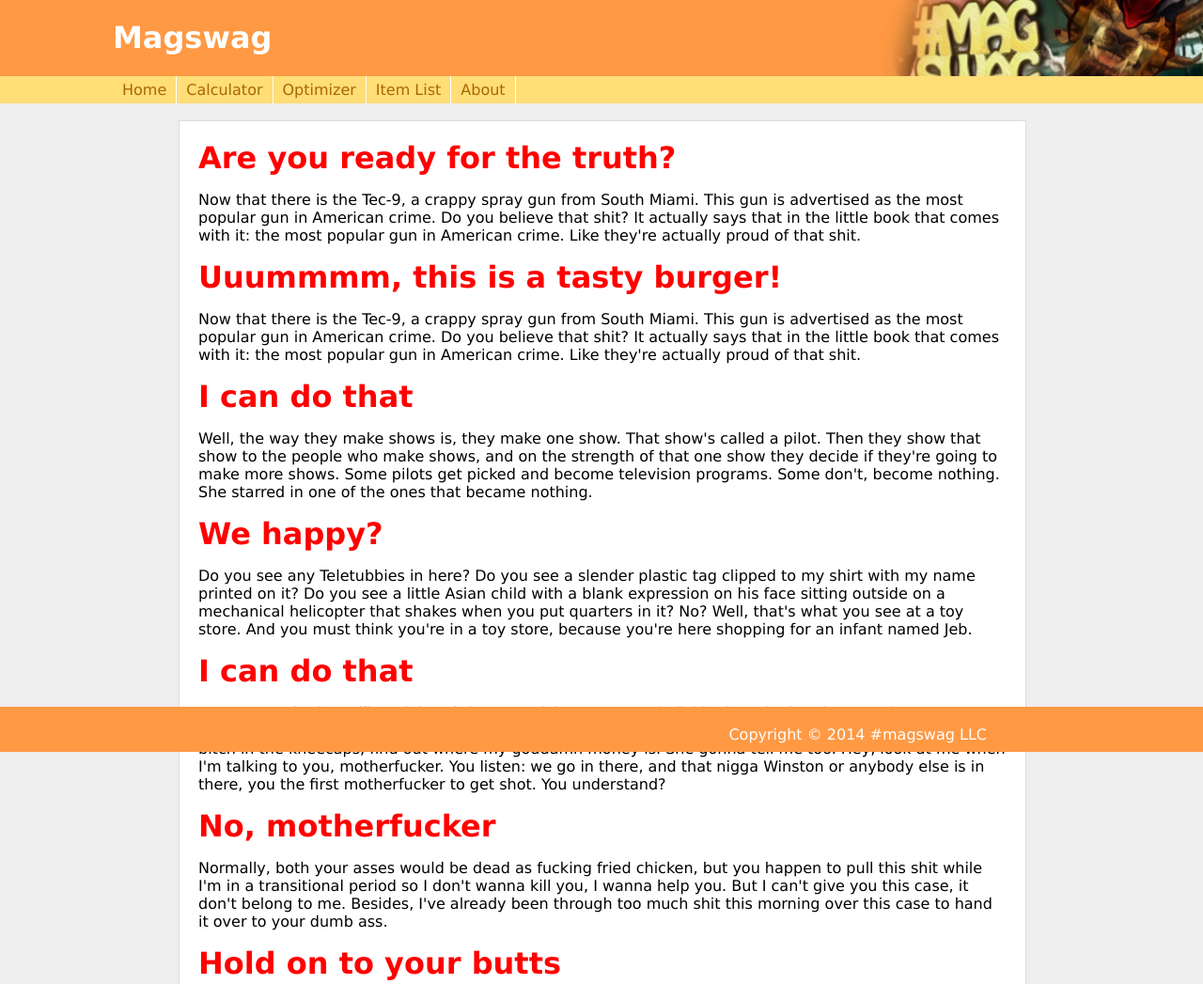
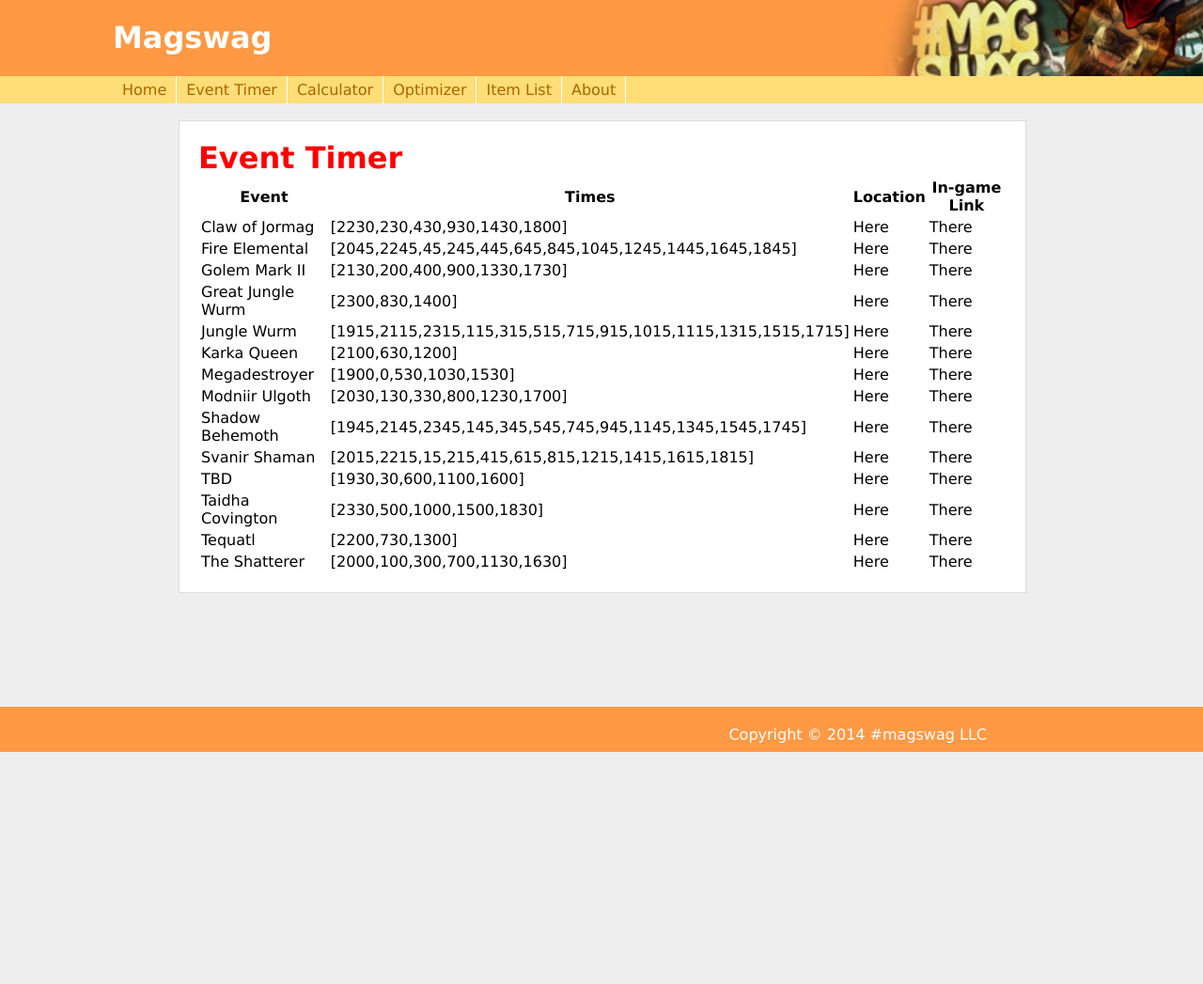
Before and after one commit to RoboCafaz/Magswag, a plain HTML site: page index.html at #/timer in a window 1280 px wide. Shown: the top 1047 px of the page at 94% size. After the commit the page ends 800 px from the top, so only its background shows below. Drawn offline with Linux system fonts and the light colour scheme.

Commit message:
Adding some basic event timer support.

```diff
--- /dev/null
+++ b/db/events.json
@@ -0,0 +1,140 @@
+{
+	"Megadestroyer" : {
+		"times" : [1900,
+			0,
+			530,
+			1030,
+			1530
+		]
+	},
+	"Claw of Jormag" : {
+		"times" : [2230,
+			230,
+			430,
+			930,
+			1430,
+			1800
+		]
+	},
+	"Fire Elemental" : {
+		"times" : [2045,
+			2245,
+			45,
+			245,
+			445,
+			645,
+			845,
+			1045,
+			1245,
+			1445,
+			1645,
+			1845
+		]
+	},
+	"Golem Mark II" : {
+		"times" : [2130,
+			200,
+			400,
+			900,
+			1330,
+			1730
+		]
+	},
+	"Great Jungle Wurm" : {
+		"times" : [2300,
+			830,
+			1400
+		]
+	},
+	"Jungle Wurm" : {
+		"times" : [1915,
+			2115,
+			2315,
+			115,
+			315,
+			515,
+			715,
+			915,
+			1015,
+			1115,
+			1315,
+			1515,
+			1715
+		]
+	},
+	"Karka Queen" : {
+		"times" : [2100,
+			630,
+			1200
+		]
+	},
+	"Modniir Ulgoth" : {
+		"times" : [2030,
+			130,
+			330,
+			800,
+			1230,
+			1700
+		]
+	},
+	"Shadow Behemoth" : {
+		"times" : [1945,
+			2145,
+			2345,
+			145,
+			345,
+			545,
+			745,
+			945,
+			1145,
+			1345,
+			1545,
+			1745
+		]
+	},
+	"Svanir Shaman" : {
+		"times" : [2015,
+			2215,
+			15,
+			215,
+			415,
+			615,
+			815,
+			1215,
+			1415,
+			1615,
+			1815
+		]
+	},
+	"Taidha Covington" : {
+		"times" : [2330,
+			500,
+			1000,
+			1500,
+			1830
+		]
+	},
+	"TBD" : {
+		"times" : [1930,
+			30,
+			600,
+			1100,
+			1600
+		]
+	},
+	"Tequatl" : {
+		"times" : [2200,
+			730,
+			1300
+		]
+	},
+	"The Shatterer" : {
+		"times" : [2000,
+			100,
+			300,
+			700,
+			1130,
+			1630
+		]
+	}
+}
--- a/index.html
+++ b/index.html
@@ -8,6 +8,7 @@
 		<script type="text/javascript" src="include/angular-sanitize.js" ></script>
 
 		<script type="text/javascript" src="js/Navigation.js" ></script>
+		<script type="text/javascript" src="js/LoadService.js" ></script>
 
 		<script type="text/javascript" src="js/SwagModule.js" ></script>
 		<script type="text/javascript" src="js/SwagService.js" ></script>
@@ -15,6 +16,10 @@
 
 		<script type="text/javascript" src="js/StatValues.js" ></script>
 		<script type="text/javascript" src="js/ItemTable.js" ></script>
+
+		<script type="text/javascript" src="js/timer/TimerModule.js" ></script>
+		<script type="text/javascript" src="js/timer/TimerService.js" ></script>
+		<script type="text/javascript" src="js/timer/TimerController.js" ></script>
 	</head>
 	<body>
 		<div>
--- /dev/null
+++ b/js/LoadService.js
@@ -0,0 +1,38 @@
+angular.module("SwagNav")
+.factory("Health", ["QueryFor", function (QueryFor) {
+			return QueryFor('health', 'db/health.json');
+		}
+	])
+.factory("Professions", ["QueryFor", function (QueryFor) {
+			return QueryFor('Professions', 'db/professions.json');
+		}
+	])
+.factory("Stats", ["QueryFor", function (QueryFor) {
+			return QueryFor('Stats', 'db/stats.json');
+		}
+	])
+.factory("Items", ["QueryFor", function (QueryFor) {
+			return QueryFor('Items', 'db/items.json');
+		}
+	])
+.factory("Events", ["QueryFor", function (QueryFor) {
+			return QueryFor('events', 'db/events.json');
+		}
+	])
+.factory("QueryFor", function ($http, $q) {
+	return function (name, url) {
+		var results = $q.defer();
+		var fetch = $http.get(url)
+			.success(function (data, status, headers, config) {
+				results.resolve(data);
+				console.debug(" v v v ");
+				console.debug("Successfully loaded " + name + " data.");
+				console.debug(data);
+				console.debug(" ^ ^ ^ ");
+			})
+			.error(function (data, status) {
+				console.log("Failed to load " + name + " data - returned: " + status);
+			});
+		return results.promise;
+	}
+});
--- a/js/Navigation.js
+++ b/js/Navigation.js
@@ -1,4 +1,4 @@
-angular.module("SwagNav", ["ngRoute", "MagSwag"])
+angular.module("SwagNav", ["ngRoute", "MagSwag", "MagTimer"])
 .config(["$routeProvider", function ($routeProvider) {
 			$routeProvider.when("/calc", {
 				templateUrl : "views/calc.html",
@@ -15,6 +15,10 @@ angular.module("SwagNav", ["ngRoute", "MagSwag"])
 				templateUrl : "views/items.html",
 				controller : "SwagController"
 			});
+			$routeProvider.when("/timer", {
+				templateUrl : "views/timer.html",
+				controller : "TimeController"
+			});
 			$routeProvider.otherwise({
 				templateUrl : "views/main.html"
 			});
@@ -24,6 +28,9 @@ angular.module("SwagNav", ["ngRoute", "MagSwag"])
 			$scope.items = [{
 					link : "",
 					title : "Home"
+				}, {
+					link : "timer",
+					title : "Event Timer"
 				}, {
 					link : "calc",
 					title : "Calculator"
--- a/js/SwagService.js
+++ b/js/SwagService.js
@@ -1,56 +1,23 @@
-angular.module("MagSwag")
-.factory("Health", ["QueryFor", function (QueryFor) {
-			return QueryFor('health', 'db/health.json');
-		}
-	])
-.factory("Professions", ["QueryFor", function (QueryFor) {
-			return QueryFor('Professions', 'db/professions.json');
-		}
-	])
-.factory("Stats", ["QueryFor", function (QueryFor) {
-			return QueryFor('Stats', 'db/stats.json');
-		}
-	])
-.factory("Items", ["QueryFor", function (QueryFor) {
-			return QueryFor('Items', 'db/items.json');
-		}
-	])
+angular.module("SwagNav")
 .factory("ItemHandler", [function () {
 			this.calculateValue = function (item, stats) {
 				var value = 0;
-				for(key in item.stats){
+				for (key in item.stats) {
 					var weight = stats[key].value;
-					if(weight == null){
+					if (weight == null) {
 						weight = 0;
 					}
-					value += this.getStat(item,key) * weight;
+					value += this.getStat(item, key) * weight;
 				}
 				return value;
 			};
-			this.getStat = function(item, stat){
+			this.getStat = function (item, stat) {
 				var value = 0;
-				if(item.stats[stat] != null){
+				if (item.stats[stat] != null) {
 					value = item.stats[stat];
 				}
 				return value;
 			};
 			return this;
 		}
-	])
-.factory("QueryFor", function ($http, $q) {
-	return function (name, url) {
-		var results = $q.defer();
-		var fetch = $http.get(url)
-			.success(function (data, status, headers, config) {
-				results.resolve(data);
-				console.debug(" v v v ");
-				console.debug("Successfully loaded " + name + " data.");
-				console.debug(data);
-				console.debug(" ^ ^ ^ ");
-			})
-			.error(function (data, status) {
-				console.log("Failed to load " + name + " data - returned: " + status);
-			});
-		return results.promise;
-	}
-});
+	]);
--- /dev/null
+++ b/js/timer/TimerController.js
@@ -0,0 +1,7 @@
+angular.module("MagTimer")
+.controller("TimeController", ["$scope", "Events", function ($scope, Events) {
+			Events.then(function (data) {
+				$scope.events = data;
+			});
+		}
+	]);
--- /dev/null
+++ b/js/timer/TimerModule.js
@@ -0,0 +1 @@
+angular.module('MagTimer', []);
--- /dev/null
+++ b/js/timer/TimerService.js
@@ -0,0 +1,14 @@
+angular.module('MagTimer', [])
+.directive("eventList", function () {
+	return {
+		restrict : 'E',
+		scope : {
+			events : '=',
+		},
+		templateUrl : 'views/directives/timer/eventList.html',
+		replace : true,
+		link : function ($scope, $element, $attrs) {
+
+		}
+	}
+});
--- /dev/null
+++ b/views/directives/timer/eventList.html
@@ -0,0 +1,14 @@
+<table>
+	<tr class="first">
+		<th>Event</th>
+		<th>Times</th>
+		<th>Location</th>
+		<th>In-game Link</th>
+	</tr>
+	<tr ng-repeat="(key, event) in events">
+		<td>{{key}}</td>
+		<td>{{event.times}}</td>
+		<td>Here</td>
+		<td>There</td>
+	</tr>
+</table>
--- /dev/null
+++ b/views/timer.html
@@ -0,0 +1,3 @@
+<h1>Event Timer</h1>
+<event-list events="events">
+</event-list>
```
